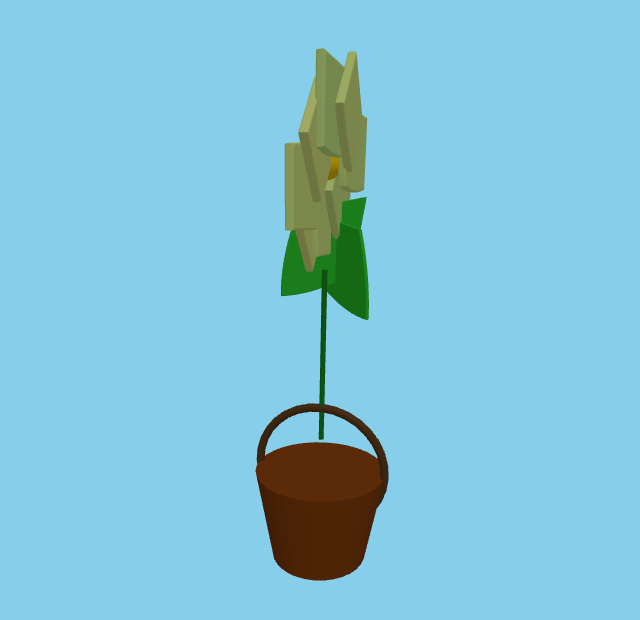
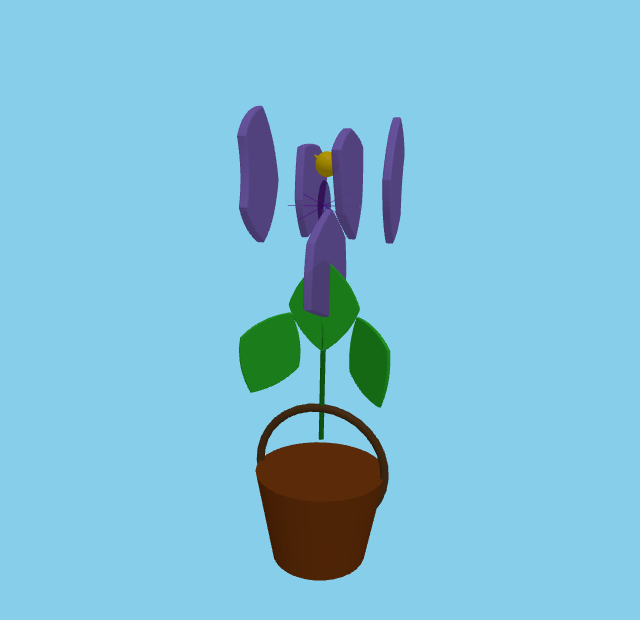
Before and after one commit to joram/flower, a plain HTML site: page index.html in a window 1280 px wide. Shown: the whole page, without its empty margins (318-958 px from the left). Drawn offline with nearby package versions, Linux system fonts and the light colour scheme; animation ran at ten frames a second.

Commit message:
Convert to pansy: 5 petals (2 upper, 2 lateral, 1 lower) with face pattern

```diff
--- a/index.html
+++ b/index.html
@@ -3,7 +3,7 @@
 <head>
     <meta charset="UTF-8">
     <meta name="viewport" content="width=device-width, initial-scale=1.0">
-    <title>3D Flower</title>
+    <title>3D Pansy</title>
     <style>
         * {
             margin: 0;
@@ -31,6 +31,6 @@
             }
         }
     </script>
-    <script type="module" src="flower.js"></script>
+    <script type="module" src="pansy.js"></script>
 </body>
 </html>
--- /dev/null
+++ b/pansy.js
@@ -0,0 +1,350 @@
+import * as THREE from 'three';
+
+// Scene setup
+const scene = new THREE.Scene();
+const camera = new THREE.PerspectiveCamera(75, window.innerWidth / window.innerHeight, 0.1, 1000);
+const renderer = new THREE.WebGLRenderer({ antialias: true });
+renderer.setSize(window.innerWidth, window.innerHeight);
+renderer.setClearColor(0x87CEEB, 1);
+document.getElementById('container').appendChild(renderer.domElement);
+
+// Lighting
+const ambientLight = new THREE.AmbientLight(0xffffff, 0.6);
+scene.add(ambientLight);
+
+const directionalLight = new THREE.DirectionalLight(0xffffff, 0.8);
+directionalLight.position.set(5, 10, 5);
+scene.add(directionalLight);
+
+const pointLight = new THREE.PointLight(0xffffff, 0.5);
+pointLight.position.set(-5, 5, -5);
+scene.add(pointLight);
+
+// Color configuration
+const colors = {
+    upperPetals: new THREE.Color(0x9370DB), // Purple
+    lateralPetals: new THREE.Color(0x9370DB), // Purple
+    lowerPetal: new THREE.Color(0x9370DB), // Purple
+    facePattern: new THREE.Color(0x4B0082), // Dark purple/black
+    center: new THREE.Color(0xFFD700) // Gold/yellow center
+};
+
+// Create pot
+function createPot() {
+    const potGroup = new THREE.Group();
+
+    // Pot body (truncated cone)
+    const potGeometry = new THREE.CylinderGeometry(0.8, 0.6, 1.2, 32);
+    const potMaterial = new THREE.MeshPhongMaterial({
+        color: 0x8B4513,
+        shininess: 30
+    });
+    const pot = new THREE.Mesh(potGeometry, potMaterial);
+    pot.position.y = -1.5;
+    potGroup.add(pot);
+
+    // Pot rim
+    const rimGeometry = new THREE.TorusGeometry(0.8, 0.05, 16, 32);
+    const rimMaterial = new THREE.MeshPhongMaterial({ color: 0x654321 });
+    const rim = new THREE.Mesh(rimGeometry, rimMaterial);
+    rim.position.y = -0.9;
+    potGroup.add(rim);
+
+    return potGroup;
+}
+
+// Create stem
+function createStem() {
+    const stemGeometry = new THREE.CylinderGeometry(0.03, 0.03, 2, 16);
+    const stemMaterial = new THREE.MeshPhongMaterial({ color: 0x228B22 });
+    const stem = new THREE.Mesh(stemGeometry, stemMaterial);
+    stem.position.y = 0.5;
+    return stem;
+}
+
+// Create pansy flower with 5 petals
+function createPansy() {
+    const flowerGroup = new THREE.Group();
+
+    // Upper petal shape (rounded, wider at top)
+    function createUpperPetalShape() {
+        const shape = new THREE.Shape();
+        shape.moveTo(0, 0);
+        shape.quadraticCurveTo(0.2, -0.1, 0.4, -0.3);
+        shape.quadraticCurveTo(0.5, -0.5, 0.5, -0.7);
+        shape.quadraticCurveTo(0.3, -0.8, 0, -0.9);
+        shape.quadraticCurveTo(-0.3, -0.8, -0.5, -0.7);
+        shape.quadraticCurveTo(-0.5, -0.5, -0.4, -0.3);
+        shape.quadraticCurveTo(-0.2, -0.1, 0, 0);
+        return shape;
+    }
+
+    // Lower petal shape (larger, more rounded)
+    function createLowerPetalShape() {
+        const shape = new THREE.Shape();
+        shape.moveTo(0, 0);
+        shape.quadraticCurveTo(0.3, 0.1, 0.6, 0.3);
+        shape.quadraticCurveTo(0.7, 0.6, 0.7, 0.9);
+        shape.quadraticCurveTo(0.4, 1.0, 0, 1.1);
+        shape.quadraticCurveTo(-0.4, 1.0, -0.7, 0.9);
+        shape.quadraticCurveTo(-0.7, 0.6, -0.6, 0.3);
+        shape.quadraticCurveTo(-0.3, 0.1, 0, 0);
+        return shape;
+    }
+
+    // Lateral petal shape (oval, pointing outward)
+    function createLateralPetalShape() {
+        const shape = new THREE.Shape();
+        shape.moveTo(0, 0);
+        shape.quadraticCurveTo(0.4, 0.1, 0.6, 0.4);
+        shape.quadraticCurveTo(0.5, 0.7, 0.3, 0.8);
+        shape.quadraticCurveTo(0, 0.7, -0.3, 0.8);
+        shape.quadraticCurveTo(-0.5, 0.7, -0.6, 0.4);
+        shape.quadraticCurveTo(-0.4, 0.1, 0, 0);
+        return shape;
+    }
+
+    const petalSettings = {
+        depth: 0.05,
+        bevelEnabled: true,
+        bevelThickness: 0.02,
+        bevelSize: 0.02
+    };
+
+    // Upper two petals (overlapping)
+    const upperPetalShape = createUpperPetalShape();
+    const upperPetalGeometry = new THREE.ExtrudeGeometry(upperPetalShape, petalSettings);
+
+    // Left upper petal
+    const upperLeft = new THREE.Mesh(
+        upperPetalGeometry,
+        new THREE.MeshPhongMaterial({
+            color: colors.upperPetals,
+            shininess: 50,
+            transparent: true,
+            opacity: 0.95
+        })
+    );
+    upperLeft.rotation.z = Math.PI / 4;
+    upperLeft.position.set(-0.3, 0.2, 0);
+    upperLeft.rotation.y = Math.PI / 2;
+    flowerGroup.add(upperLeft);
+
+    // Right upper petal
+    const upperRight = new THREE.Mesh(
+        upperPetalGeometry.clone(),
+        new THREE.MeshPhongMaterial({
+            color: colors.upperPetals,
+            shininess: 50,
+            transparent: true,
+            opacity: 0.95
+        })
+    );
+    upperRight.rotation.z = -Math.PI / 4;
+    upperRight.position.set(0.3, 0.2, 0);
+    upperRight.rotation.y = Math.PI / 2;
+    flowerGroup.add(upperRight);
+
+    // Lateral petals (left and right)
+    const lateralPetalShape = createLateralPetalShape();
+    const lateralPetalGeometry = new THREE.ExtrudeGeometry(lateralPetalShape, petalSettings);
+
+    // Left lateral petal
+    const lateralLeft = new THREE.Mesh(
+        lateralPetalGeometry,
+        new THREE.MeshPhongMaterial({
+            color: colors.lateralPetals,
+            shininess: 50,
+            transparent: true,
+            opacity: 0.95
+        })
+    );
+    lateralLeft.rotation.z = Math.PI / 2;
+    lateralLeft.position.set(-0.6, -0.1, 0);
+    lateralLeft.rotation.y = Math.PI / 2;
+    flowerGroup.add(lateralLeft);
+
+    // Right lateral petal
+    const lateralRight = new THREE.Mesh(
+        lateralPetalGeometry.clone(),
+        new THREE.MeshPhongMaterial({
+            color: colors.lateralPetals,
+            shininess: 50,
+            transparent: true,
+            opacity: 0.95
+        })
+    );
+    lateralRight.rotation.z = -Math.PI / 2;
+    lateralRight.position.set(0.6, -0.1, 0);
+    lateralRight.rotation.y = Math.PI / 2;
+    flowerGroup.add(lateralRight);
+
+    // Lower petal (largest, with face pattern)
+    const lowerPetalShape = createLowerPetalShape();
+    const lowerPetalGeometry = new THREE.ExtrudeGeometry(lowerPetalShape, petalSettings);
+
+    // Create face pattern using a shader or gradient material
+    const lowerPetalMaterial = new THREE.MeshPhongMaterial({
+        color: colors.lowerPetal,
+        shininess: 50,
+        transparent: true,
+        opacity: 0.95
+    });
+
+    const lowerPetal = new THREE.Mesh(lowerPetalGeometry, lowerPetalMaterial);
+    lowerPetal.rotation.z = Math.PI;
+    lowerPetal.position.set(0, -0.4, 0);
+    lowerPetal.rotation.y = Math.PI / 2;
+    flowerGroup.add(lowerPetal);
+
+    // Add face pattern using a smaller dark circle/ellipse overlay
+    const facePatternGeometry = new THREE.CircleGeometry(0.25, 16);
+    const facePatternMaterial = new THREE.MeshPhongMaterial({
+        color: colors.facePattern,
+        transparent: true,
+        opacity: 0.7
+    });
+    const facePattern = new THREE.Mesh(facePatternGeometry, facePatternMaterial);
+    facePattern.position.set(0, -0.35, 0.06);
+    facePattern.rotation.y = Math.PI / 2;
+    flowerGroup.add(facePattern);
+
+    // Add radiating lines for face pattern (simple lines)
+    for (let i = 0; i < 8; i++) {
+        const angle = (i / 8) * Math.PI * 2;
+        const lineGeometry = new THREE.BufferGeometry().setFromPoints([
+            new THREE.Vector3(0, -0.35, 0.07),
+            new THREE.Vector3(Math.cos(angle) * 0.4, -0.35 + Math.sin(angle) * 0.2, 0.07)
+        ]);
+        const lineMaterial = new THREE.LineBasicMaterial({
+            color: colors.facePattern,
+            transparent: true,
+            opacity: 0.5
+        });
+        const line = new THREE.Line(lineGeometry, lineMaterial);
+        flowerGroup.add(line);
+    }
+
+    // Center of flower (stamens and pistil)
+    const centerGeometry = new THREE.SphereGeometry(0.12, 16, 16);
+    const centerMaterial = new THREE.MeshPhongMaterial({
+        color: colors.center,
+        shininess: 100
+    });
+    const center = new THREE.Mesh(centerGeometry, centerMaterial);
+    center.position.y = 0.05;
+    flowerGroup.add(center);
+
+    // Add small stamens around center
+    for (let i = 0; i < 5; i++) {
+        const angle = (i / 5) * Math.PI * 2;
+        const stamenGeometry = new THREE.CylinderGeometry(0.01, 0.01, 0.15, 8);
+        const stamenMaterial = new THREE.MeshPhongMaterial({ color: 0xFFD700 });
+        const stamen = new THREE.Mesh(stamenGeometry, stamenMaterial);
+        stamen.position.set(Math.cos(angle) * 0.08, 0.08, Math.sin(angle) * 0.08);
+        stamen.rotation.z = Math.PI / 4;
+        flowerGroup.add(stamen);
+    }
+
+    flowerGroup.position.y = 2.5;
+    return flowerGroup;
+}
+
+// Create pansy leaves (heart-shaped/ovate)
+function createPansyLeaves() {
+    const leavesGroup = new THREE.Group();
+
+    // Heart-shaped leaf
+    function createHeartLeafShape() {
+        const shape = new THREE.Shape();
+        shape.moveTo(0, 0);
+        shape.quadraticCurveTo(-0.3, -0.2, -0.4, -0.5);
+        shape.quadraticCurveTo(-0.3, -0.8, 0, -1.0);
+        shape.quadraticCurveTo(0.3, -0.8, 0.4, -0.5);
+        shape.quadraticCurveTo(0.3, -0.2, 0, 0);
+        return shape;
+    }
+
+    const leafShape = createHeartLeafShape();
+    const leafGeometry = new THREE.ExtrudeGeometry(leafShape, {
+        depth: 0.02,
+        bevelEnabled: true,
+        bevelThickness: 0.01,
+        bevelSize: 0.01
+    });
+    const leafMaterial = new THREE.MeshPhongMaterial({
+        color: 0x32CD32,
+        shininess: 20
+    });
+
+    // Left leaf
+    const leftLeaf = new THREE.Mesh(leafGeometry, leafMaterial);
+    leftLeaf.rotation.z = -Math.PI / 6;
+    leftLeaf.position.set(-0.4, 1.0, 0);
+    leftLeaf.rotation.y = Math.PI / 4;
+    leavesGroup.add(leftLeaf);
+
+    // Right leaf
+    const rightLeaf = new THREE.Mesh(leafGeometry.clone(), leafMaterial);
+    rightLeaf.rotation.z = Math.PI / 6;
+    rightLeaf.position.set(0.4, 1.0, 0);
+    rightLeaf.rotation.y = -Math.PI / 4;
+    leavesGroup.add(rightLeaf);
+
+    // Bottom leaf (optional third leaf)
+    const bottomLeaf = new THREE.Mesh(leafGeometry.clone(), leafMaterial);
+    bottomLeaf.rotation.z = Math.PI;
+    bottomLeaf.position.set(0, 0.6, 0);
+    bottomLeaf.rotation.y = 0;
+    leavesGroup.add(bottomLeaf);
+
+    return leavesGroup;
+}
+
+// Assemble the complete pansy
+const pot = createPot();
+const stem = createStem();
+const pansy = createPansy();
+const leaves = createPansyLeaves();
+
+const flowerPlant = new THREE.Group();
+flowerPlant.add(pot);
+flowerPlant.add(stem);
+flowerPlant.add(pansy);
+flowerPlant.add(leaves);
+
+scene.add(flowerPlant);
+
+// Camera position
+camera.position.set(3, 2, 5);
+camera.lookAt(0, 0, 0);
+
+// Animation loop
+function animate() {
+    requestAnimationFrame(animate);
+
+    // Rotate the entire flower slowly (1 rotation per 120 seconds)
+    flowerPlant.rotation.y += 0.005;
+
+    // Gentle swaying motion
+    flowerPlant.rotation.z = Math.sin(Date.now() * 0.001) * 0.05;
+
+    // Subtle petal movement
+    pansy.children.forEach((child, index) => {
+        if (child.type === 'Mesh' && child.material.color !== colors.center) {
+            const time = Date.now() * 0.001;
+            child.rotation.x = Math.sin(time + index) * 0.02;
+        }
+    });
+
+    renderer.render(scene, camera);
+}
+
+// Handle window resize
+window.addEventListener('resize', () => {
+    camera.aspect = window.innerWidth / window.innerHeight;
+    camera.updateProjectionMatrix();
+    renderer.setSize(window.innerWidth, window.innerHeight);
+});
+
+animate();
```
Also changed, not shown: 1 other file.
